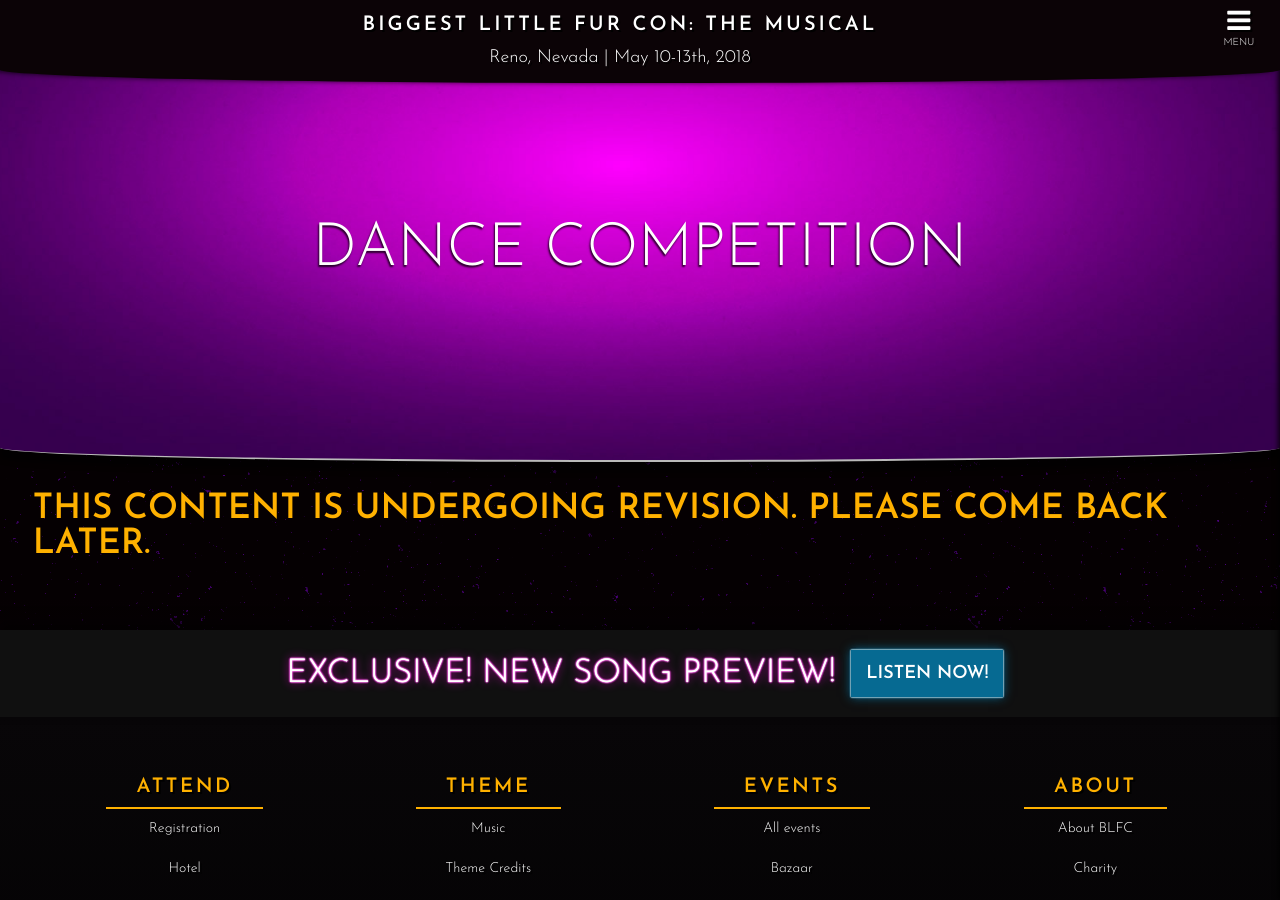
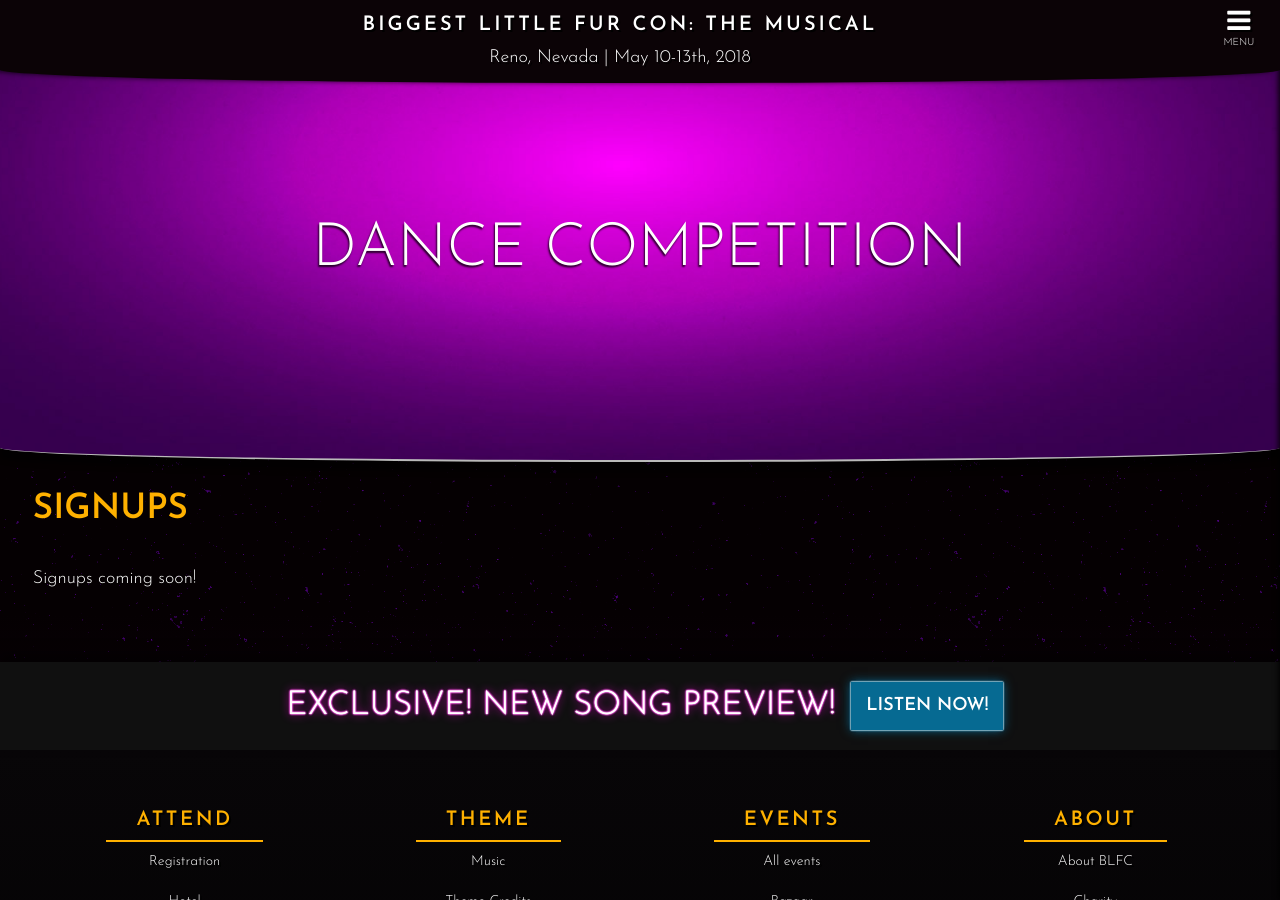
Before and after one commit to blfcweb/biggestlittlefc.github.io, a Jekyll site: the page built from events/dance-comp.md, in a window 1280 px wide and 900 px high. Built offline with Jekyll 4.4.1, drawn with Linux system fonts in a browser that asks for light colours; our own code applies the rules of GitHub Pages for plain Markdown files.

Commit message:
cleanup dance comp

```diff
--- a/events/dance-comp.md
+++ b/events/dance-comp.md
@@ -1,106 +1,129 @@
 ---
 title: Dance Competition
+status: LIVE
 ---
-<div class="one_full textcenter hide"><h2><span>Location &amp; Times</span></h2><div class="page-wrapper">
+## Signups
 
-<div class="one_half"><div class="skivdiv-content"><h3>Preliminaries</h3>
-<p><strong>Friday 1-4pm @ Panel Room 7</strong></p>
-<div class="clear"></div></div></div>
+Signups coming soon!
 
-<div class="one_half"><div class="skivdiv-content"><h3>Finals</h3>
-<p><strong>Saturday 7pm @ Main Stage</strong></p>
-<div class="clear"></div></div></div>
 
-<div class="clear"></div></div></div>
+<!--
+<div class="one_full textcenter hide">
+<h2>
+<span>Location &amp; Times</span>
+</h2>
+<div class="page-wrapper">
 
-<div class="one_full hidex"><h2><span>How to Compete</span></h2><div class="page-wrapper"><ol>
-<li>Sign up and submit your music (please make sure the quality of your music is 256kbps or higher).  Go fill out information about yourself or your group and give us your dance music.  We’ll take care of the paperwork and have everything ready for you! <strong>Entries must be received by May 28th</strong>.</li>
-<li>Familiarize yourself with <a href="#dancecomp-rules">our rules</a>!  Nothing more embarrassing than being fouled on a technicality!</li>
-<li><strong>Friday 1-4pm</strong> - Compete in the preliminaries.  You’ll perform for a panel of judges and our production team.  Bring your best to have a chance at Finals.  We’ll post the results and tell you who qualified for the finals!<br>
-<strong>NOTE</strong>: What you perform at prelims must be what you intend to perform in the finals.</li>
-<li><strong>Saturday 7pm</strong> - The big showdown.  The cream of the crop will perform in front of a live audience at the con and for the live stream broadcast around the globe.  Win prizes and respect.</li>
+<div class="one_half">
+<div class="skivdiv-content">
+<h3>Preliminaries
+
+**Friday 1-4pm @ Panel Room 7**
+
+
+<div class="one_half">
+<div class="skivdiv-content">
+<h3>Finals
+
+**Saturday 7pm @ Main Stage**
+
+
+
+<div class="one_full hidex">
+<h2>
+<span>How to Compete</span>
+</h2>
+<div class="page-wrapper">
+<ol>
+<li>Sign up and submit your music (please make sure the quality of your music is 256kbps or higher).  Go fill out information about yourself or your group and give us your dance music.  We’ll take care of the paperwork and have everything ready for you! **Entries must be received by May 28th**.
+<li>Familiarize yourself with <a href="#dancecomp-rules">our rules</a>!  Nothing more embarrassing than being fouled on a technicality!
+<li>
+**Friday 1-4pm** - Compete in the preliminaries.  You’ll perform for a panel of judges and our production team.  Bring your best to have a chance at Finals.  We’ll post the results and tell you who qualified for the finals!<br>
+**NOTE**: What you perform at prelims must be what you intend to perform in the finals.
+<li>
+**Saturday 7pm** - The big showdown.  The cream of the crop will perform in front of a live audience at the con and for the live stream broadcast around the globe.  Win prizes and respect.
 </ol>
-<p class="textcenter"><a class="button" target="_blank" href="https://docs.google.com/forms/d/e/1FAIpQLSeprEegNe8qqN-y25ZiRyd1rrSTP2zDRAMxjAL9T0sVfy7xbA/viewform?c=0&amp;w=1">Sign up here!</a></p>
-<div class="clear"></div></div></div>
 
-<div class="one_full"><h2><span>Audition Process</span></h2><div class="page-wrapper"><p>The audition process will work the same as it has in previous years. Competitors will be performing their entire routines for three judges. All performers will be scored using the same system, and the best 20 to 25 acts will advance to the finals. Upon entering, you'll be expected to pick a time during the audition process that you'd like to show up at, that best fits your schedule. If no time works for you, you'll be allowed to send us a video audition. Please make sure your video audition is only unlisted, and not private.</p>
-<div class="clear"></div></div></div>
 
-<div class="one_full"><h2><span>Eligibility Requirements</span></h2><div class="page-wrapper"><ul>
-<li>Fursuiters only.  This is a Fursuit dance competition after all!  You need a head, hand paws, foot paws or costume shoes, and a tail to enter.  If you choose to wear a partial, please make sure you wear clothes that cover your bare skin!</li>
-<li>All entries must have music for their routine, submitted with your entry form.  Sorry, we will not take submissions at the convention.  Keep it clean!  Furries of all ages will be watching and listening so make sure the lyrics are radio appropriate.</li>
-</ul>
-<div class="clear"></div></div></div>
 
-<div class="one_full"><h2><span>Categories</span></h2><div class="page-wrapper"><div class="one_half">
-<h3><span>Solo Acts</span></h3>
-<div class="skivdiv-content">
-<p>All acts should register as a novice or veteran. You’re encouraged to compete in the Veteran category if:</p>
-<ul>
-<li>You’ve placed in a dance competition before. (If you’ve placed in three or more, you may be moved to this category if you signed up as a novice.)</li>
-<li>You’ve made it into competitions where you survived preliminary cuts.</li>
-</ul>
-<p>If you don’t fall into these categories, consider signing up as a Novice instead!<br>
-<strong>NOTE:</strong> Novice and Veteran may be combined for the main competition, based on how the preliminary judges score the acts.</p>
-<div class="clear"></div>
-</div>
+## Categories
+
+<div class="one_half">
+### Solo Acts
+
+All acts should register as a novice or veteran. You’re encouraged to compete in the Veteran category if:
+
+- You’ve placed in a dance competition before. (If you’ve placed in three or more, you may be moved to this category if you signed up as a novice.)
+- You’ve made it into competitions where you survived preliminary cuts.
+
+If you don’t fall into these categories, consider signing up as a Novice instead!
+
+**NOTE:** Novice and Veteran may be combined for the main competition, based on how the preliminary judges score the acts.
+
 </div>
 <div class="one_half">
-<h3><span>Group Acts</span></h3>
-<div class="skivdiv-content">
-<p>Groups should register as novice or veteran based on their most skilled member, or based on what classification the majority of members in their group fall under. If there are less than 3 group acts, groups will be placed into the veteran or novice category based on how they signed up, or compete with all the other contestants for the same prize.</p>
-<div class="clear"></div>
+### Group Acts
+
+Groups should register as novice or veteran based on their most skilled member, or based on what classification the majority of members in their group fall under. If there are less than 3 group acts, groups will be placed into the veteran or novice category based on how they signed up, or compete with all the other contestants for the same prize.
+Performers are eligible to compete in both a solo routine and a group routine.
 </div>
+
+
+## Dance Comp Rules
+
+<div class="accordion-list">
+
+Audition Process
+: The audition process will work the same as it has in previous years. Competitors will be performing their entire routines for three judges. All performers will be scored using the same system, and the best 20 to 25 acts will advance to the finals. Upon entering, you'll be expected to pick a time during the audition process that you'd like to show up at, that best fits your schedule. If no time works for you, you'll be allowed to send us a video audition. Please make sure your video audition is only unlisted, and not private.
+
+
+Eligibility Requirements
+:
+  - Fursuiters only.  This is a Fursuit dance competition after all!  You need a head, hand paws, foot paws or costume shoes, and a tail to enter.  If you choose to wear a partial, please make sure you wear clothes that cover your bare skin!
+  - All entries must have music for their routine, submitted with your entry form.  Sorry, we will not take submissions at the convention.  Keep it clean!  Furries of all ages will be watching and listening so make sure the lyrics are radio appropriate.
+
+
+Be respectful!
+: Treat your other competitors with respect, as well as the staff running the competition. If you ever have a disagreement, always discuss it politely; it’s not that serious, after all.
+
+What you perform in the preliminaries must be what you intend to perform for the actual show!
+: This allows our prelim judges to make the most informed decision in choosing the best acts for the stage.
+
+Submit your music ahead of time.
+: All entries must have music for their routine, submitted with your entry form. Music selections should be ready to play for your final performance, in .MP3 format, and at least 256kbps.
+
+Solo routines can not be longer than 2 minutes, and all routines must be at least 1:30
+: Routines not edited to be 2 minutes or under will be faded out. We encourage custom edits or mixes and recommend you choose themed music that compliments your routine.
+
+Groups are allowed to add 30 seconds to this per additional member
+: As an example, 2 members get 2:30 and can go as long as 4 minutes if they have 5 or more members.
+
+Keep it clean!
+: People of all ages will be watching and listening. Don’t go overboard with any vulgar content in your performance.
+
+Sick/Nervous Group Member? The show can go on.
+: Groups who qualify for finals may substitute or drop one individual in finals as long as it affects less than half the group.  (ie. a 2 person group must find a substitute in case one person cannot perform).
+
+Have fun!
+: In the end, remember most of all: This is just for fun! If you don’t get in, don’t get discouraged. We’re all dancers here, and the world is our stage; not just this one. Good luck, and see you out there on the dance floor!
+
+Judging Criteria
+: During both the preliminaries and the main stage event, judges will be using the **ballroom system**, wherein competitors are ranked against each other in real-time, to make sure no one is forgotten about in the decision making process.
+  These are some of the aspects our judges will be looking for; some judges consider different aspects more important than others!
+
+  **Foundation**
+  - Your **musicality**; how well the character of the dance/choreo fits or emphasizes the character of the music.
+  - Your **flow**; How well do you transition from one part of your performance to the next?
+  - Your **execution**; the cleanliness of your moves.
+
+  **Variety**
+  - The *diversity* of the moves in your performance.
+  - Your *tempo*; Are you dancing at the same speed the entire time, or changing it up occasionally?
+  - Your *levels*; The use of your y axis. Are you changing up your stance while performing your moves? (Standing, jumping, bending, crouching, being on the floor, etc.)
+
+  **Technique**
+  - The *complexity* and finesse of your moves.
+  - *Travelling*. When navigating the stage, are you employing any footwork (spinning, gliding, housing, leaping, etc.) or merely walking around?
+
 </div>
-<div class="clear"></div>
-<p>Performers are eligible to compete in both a solo routine and a group routine.</p>
-<div class="clear"></div></div></div>
-
-<div id="dancecomp-rules" class="one_full"><h2><span>Rules</span></h2><div class="page-wrapper">
-<div class="chunk-accordion"><h3 class="accordion-title">Be respectful!</h3><div class="accordion-content" style="display: none;"><p>Treat your other competitors with respect, as well as the staff running the competition. If you ever have a disagreement, always discuss it politely; it’s not that serious, after all.</p>
-</div></div>
-
-<div class="chunk-accordion"><h3 class="accordion-title">What you perform in the preliminaries must be what you intend to perform for the actual show!</h3><div class="accordion-content" style="display: none;"><p> This allows our prelim judges to make the most informed decision in choosing the best acts for the stage.</p>
-</div></div>
-
-<div class="chunk-accordion"><h3 class="accordion-title">Submit your music ahead of time.</h3><div class="accordion-content" style="display: none;"><p>All entries must have music for their routine, submitted with your entry form. Music selections should be ready to play for your final performance, in .MP3 format, and at least 256kbps.</p>
-</div></div>
-
-<div class="chunk-accordion"><h3 class="accordion-title">Solo routines can not be longer than 2 minutes, and all routines must be at least 1:30</h3><div class="accordion-content" style="display: none;"><p>Routines not edited to be 2 minutes or under will be faded out. We encourage custom edits or mixes and recommend you choose themed music that compliments your routine.</p>
-</div></div>
-
-<div class="chunk-accordion"><h3 class="accordion-title">Groups are allowed to add 30 seconds to this per additional member</h3><div class="accordion-content" style="display: none;"><p> As an example, 2 members get 2:30 and can go as long as 4 minutes if they have 5 or more members.</p>
-</div></div>
-
-<div class="chunk-accordion"><h3 class="accordion-title">Keep it clean!</h3><div class="accordion-content" style="display: none;"><p>  People of all ages will be watching and listening. Don’t go overboard with any vulgar content in your performance.</p>
-</div></div>
-
-<div class="chunk-accordion"><h3 class="accordion-title">Sick/Nervous Group Member? The show can go on.</h3><div class="accordion-content" style="display: none;"><p> Groups who qualify for finals may substitute or drop one individual in finals as long as it affects less than half the group.  (ie. a 2 person group must find a substitute in case one person cannot perform).</p>
-</div></div>
-
-<div class="chunk-accordion"><h3 class="accordion-title">Have fun!</h3><div class="accordion-content" style="display: none;"><p> In the end, remember most of all: This is just for fun! If you don’t get in, don’t get discouraged. We’re all dancers here, and the world is our stage; not just this one. Good luck, and see you out there on the dance floor!</p>
-</div></div>
-
-<p class="textcenter"><a class="button" target="_blank" href="https://docs.google.com/forms/d/e/1FAIpQLSeprEegNe8qqN-y25ZiRyd1rrSTP2zDRAMxjAL9T0sVfy7xbA/viewform?c=0&amp;w=1">Sign up here!</a></p>
-<div class="clear"></div></div></div>
-
-<div class="one_full"><h2><span>Judging Criteria</span></h2><div class="page-wrapper"><p>During both the preliminaries and the main stage event, judges will be using the <strong>ballroom system</strong>, wherein competitors are ranked against each other in real-time, to make sure no one is forgotten about in the decision making process.</p>
-<p>These are some of the aspects our judges will be looking for; some judges consider different aspects more important than others!</p>
-<h3>Foundation</h3>
-<ul>
-<li>Your <strong>musicality</strong>; how well the character of the dance/choreo fits or emphasizes the character of the music.</li>
-<li>Your <strong>flow</strong>; How well do you transition from one part of your performance to the next?</li>
-<li>Your <strong>execution</strong>; the cleanliness of your moves.</li>
-</ul>
-<h3>Variety</h3>
-<ul>
-<li>The <strong>diversity</strong> of the moves in your performance.</li>
-<li>Your <strong>tempo</strong>; Are you dancing at the same speed the entire time, or changing it up occasionally?</li>
-<li>Your <strong>levels</strong>; The use of your y axis. Are you changing up your stance while performing your moves? (Standing, jumping, bending, crouching, being on the floor, etc.)</li>
-</ul>
-<h3>Technique</h3>
-<ul>
-<li>The <strong>complexity</strong> and finesse of your moves.</li>
-<li><strong>Travelling</strong>. When navigating the stage, are you employing any footwork (spinning, gliding, housing, leaping, etc.) or merely walking around?</li>
-</ul>
-<div class="clear"></div></div></div>
+-->
```
